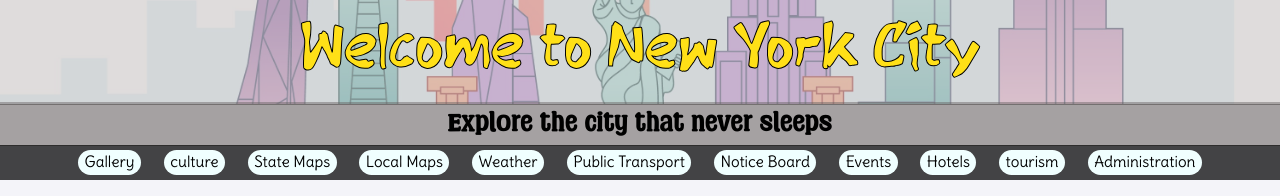
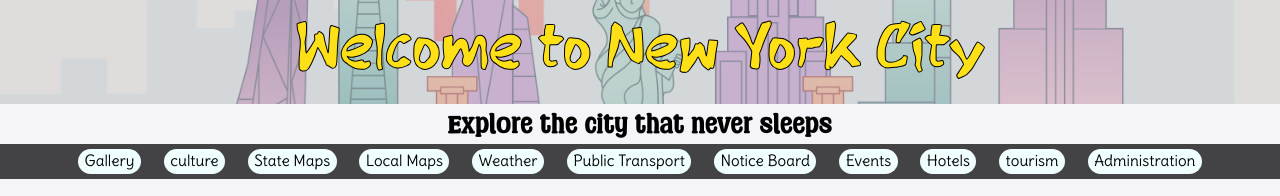
Before and after one commit to asww-innn/MiniProject, a plain HTML site: page index.html in a window 1280 px wide. Shown: the top 196 px of the page. Drawn offline with Linux system fonts and the light colour scheme.

Commit message:
fix overlap of header elements

```diff
--- a/css/style.css
+++ b/css/style.css
@@ -36,6 +36,7 @@ header {
     background-size: cover;
     color: #000000;
     text-align: center;
+    border-bottom: 0;
 }
 
 
@@ -198,12 +199,11 @@ h2{
     -webkit-text-stroke-width: 1px;
     background-color: rgba(205, 199, 199, 0.627);
     font-family: 'sabindo';
-    font-size: 8vh;
+    font-size: 8.11vh;
 }
 
 .desc{
     font-family: 'sparkystones';
-    background-color: rgba(146, 141, 141, 0.8);
     font-size: 3.4vh;
 }
 
```
